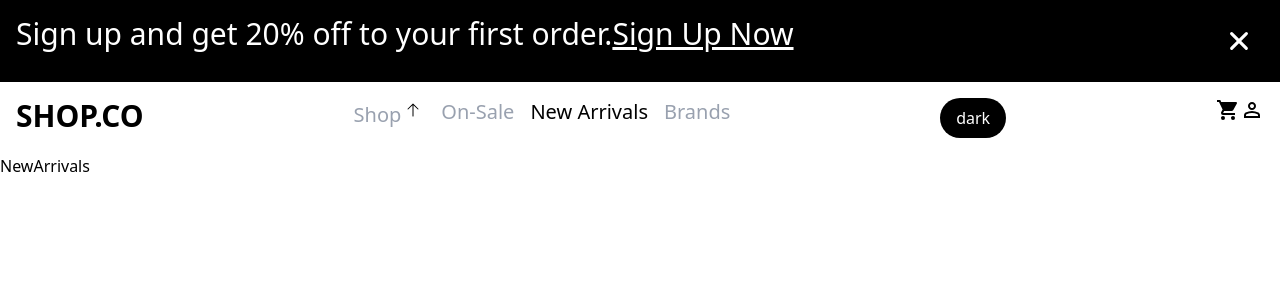
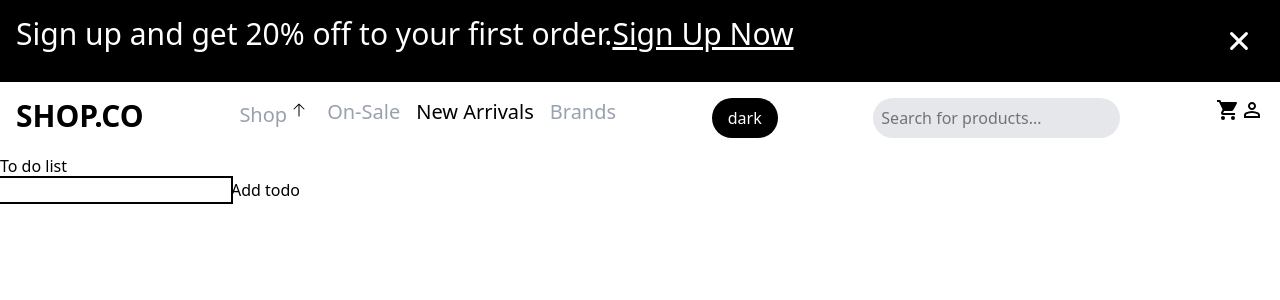
Before and after one commit to victorugs-dev/shopco, a React (Vite) app: page /new-arrivals in a window 1280 px wide. Shown: the top 300 px of the page. Built offline with nearby package versions, Linux system fonts and the light colour scheme.

Commit message:
useContext enabled for searching products

```diff
--- a/src/App.jsx
+++ b/src/App.jsx
@@ -5,6 +5,7 @@ import viteLogo from '/vite.svg'
 import './App.css'
 import router from './router';
 import {ThemeProvider} from './context/ThemeContext';
+import {SearchProvider} from './context/SearchContext';
 
 function App() {
   const [count, setCount] = useState(0)
@@ -12,7 +13,9 @@ function App() {
   return (
     // <div>
     <ThemeProvider>
-     <RouterProvider router={router} />
+      <SearchProvider>
+        <RouterProvider router={router} />
+      </SearchProvider>
     </ThemeProvider>
     // </div>
   );
--- a/src/components/ui/Card.jsx
+++ b/src/components/ui/Card.jsx
@@ -12,7 +12,7 @@ function Card({title, percentageDiscount, images, price, slug, rating}) {
 
   return (
     <>
-      <Link to={`${slug}`} className='bg-green-400'>
+      <Link to={`${slug}`}>
         <div className='w-fit'>
           <img className='w-24 h-24 md:w-full md:h-full' src={images} alt={title} />
           <div className='md:text-2xl'>{title}</div>
--- a/src/components/ui/Navbar.jsx
+++ b/src/components/ui/Navbar.jsx
@@ -4,6 +4,7 @@ import { NavLink,Link } from 'react-router';
 import Input from './Input'
 import { useTheme } from '../../context/ThemeContext';
 import { data } from '../../../data';
+import SearchBar from './SearchBar';
 
 function Navbar() {
   const [userSearch, setUserSearch] = useState('');
@@ -179,6 +180,10 @@ function Navbar() {
                 </button>
               </form>
             </div>             */}
+            <SearchBar
+              text={'Search for products...'}
+
+            />
             <div className='flex'>
               <Link to='cart-page'>
                 <svg xmlns="http://www.w3.org/2000/svg" width="24" height="24" viewBox="0 0 24 24"><path fill="#000" d="M17 18c-1.11 0-2 .89-2 2a2 2 0 0 0 2 2a2 2 0 0 0 2-2a2 2 0 0 0-2-2M1 2v2h2l3.6 7.59l-1.36 2.45c-.15.28-.24.61-.24.96a2 2 0 0 0 2 2h12v-2H7.42a.25.25 0 0 1-.25-.25q0-.075.03-.12L8.1 13h7.45c.75 0 1.41-.42 1.75-1.03l3.58-6.47c.07-.16.12-.33.12-.5a1 1 0 0 0-1-1H5.21l-.94-2M7 18c-1.11 0-2 .89-2 2a2 2 0 0 0 2 2a2 2 0 0 0 2-2a2 2 0 0 0-2-2"/></svg>
--- a/src/components/ui/SearchBar.jsx
+++ b/src/components/ui/SearchBar.jsx
@@ -1,4 +1,5 @@
-import { useState } from "react";
+import React,{ useState } from "react";
+import { useSearch } from "../../context/SearchContext";
 import { data } from "../../../data";
 
 export default function SearchBar({text, onSearch}){
@@ -9,19 +10,43 @@ export default function SearchBar({text, onSearch}){
 
     const [input,setInput] = useState('');
 
-    const handleOnkeydown = (e) => {
-        if(e.key === 'Enter'){
-            onSearch(input);
-        }
-    }
+    const { setSearchQuery, setSearchResults, setIsSearching } = useSearch();
+
+    const handleSearch = (e) =>{
+        const value = e.target.value;
+        setInput(value);
+        setSearchQuery(value);
+
+        if(value.trim() === ''){
+            setSearchResults([]);
+            setIsSearching(false);
+            return;
+        };
+
+        const filtered = data.filter((d) =>
+        d.title.toLowerCase().includes(value.toLowerCase()));
+
+        console.log(filtered)
+
+        setSearchResults(filtered);
+        setIsSearching(true);
+    };
+
+
+    // const handleOnkeydown = (e) => {
+    //     if(e.key === 'Enter'){
+    //         onSearch(input);
+    //     }
+    // }
 
     return (
         <div className='flex items-center indent-2 bg-gray-200 p-2 rounded-full w-fit'>
             <input
                 placeholder={text}
                 value={input}
-                onChange={(e) => setInput(e.target.value)}
-                onKeyDown={handleOnkeydown}
+                // onChange={(e) => setInput(e.target.value)}
+                onChange={handleSearch}
+                // onKeyDown={handleOnkeydown}
 
             />
             {/* <button onClick={handleOnkeydown}>
--- /dev/null
+++ b/src/context/SearchContext.jsx
@@ -0,0 +1,20 @@
+import { createContext, useContext, useState } from "react";
+
+const SearchContext = createContext();
+
+export function SearchProvider({ children }){
+    const [searchQuery, setSearchQuery] = useState('');
+    const [searchResults, setSearchResults] = useState([]);
+    const [isSearching, setIsSearching] = useState(false); //controls overlay visibility
+
+    return (
+        <SearchContext.Provider
+            value={{searchQuery, setSearchQuery,searchResults,setSearchResults,isSearching,setIsSearching}}
+        >{children}
+        </SearchContext.Provider>
+    );
+}
+
+export function useSearch(){
+    return useContext(SearchContext)
+}
--- a/src/pages/NewArrivals.jsx
+++ b/src/pages/NewArrivals.jsx
@@ -1,9 +1,61 @@
 import React from 'react'
+import { useState } from 'react'
 
 function NewArrivals() {
+
+  const [currValue, setCurrValue] = useState("");
+  const [ tasks, setTasks ] = useState([]);
+  // const [index, setIndex] = useState(0);
+
+  const handleSubmit = (e) => {
+    e.preventDefault();
+    // console.log(currValue);
+    // const [...setTasks, currValue]
+    setTasks((tasks) => [...tasks,
+      // {id: index + 1, title: currValue}
+      // {id: 0 + 1, title: currValue}
+      { title: currValue}
+    ])
+    // make input bar empty after submit
+    setCurrValue('')
+  }
+
+  // const handleDelete = ()
+
   return (
-    <div>NewArrivals</div>
-  )
+    // <div>NewArrivals</div>
+
+    <div>
+      <h1>To do list </h1>
+      <form onSubmit={handleSubmit}>
+        <input
+          className='outline-2'
+          type="text"
+          value={currValue}
+          onChange={(e) => setCurrValue(e.target.value.toLowerCase())}
+        />
+
+        <button type='submit'>Add todo</button>
+
+      </form>
+
+      {/* <div>{tasks.map((task,i))}
+        <div key={task.id}>
+          {task.title}
+          <button>delete</button>
+        </div>
+      </div> */}
+      <>{tasks?.map((task,i) => (
+        // <div key={task.id}>
+        <div key={i}>
+          <div className='flex gap-2'>
+            <p>{task.title}</p>
+            <button className='bg-red-300'>delete</button>
+          </div>
+        </div>
+      ))}</>
+    </div>
+  );
 }
 
 export default NewArrivals
```
Also changed, not shown: src/context/ThemeContext.jsx (+2 -5 lines).
